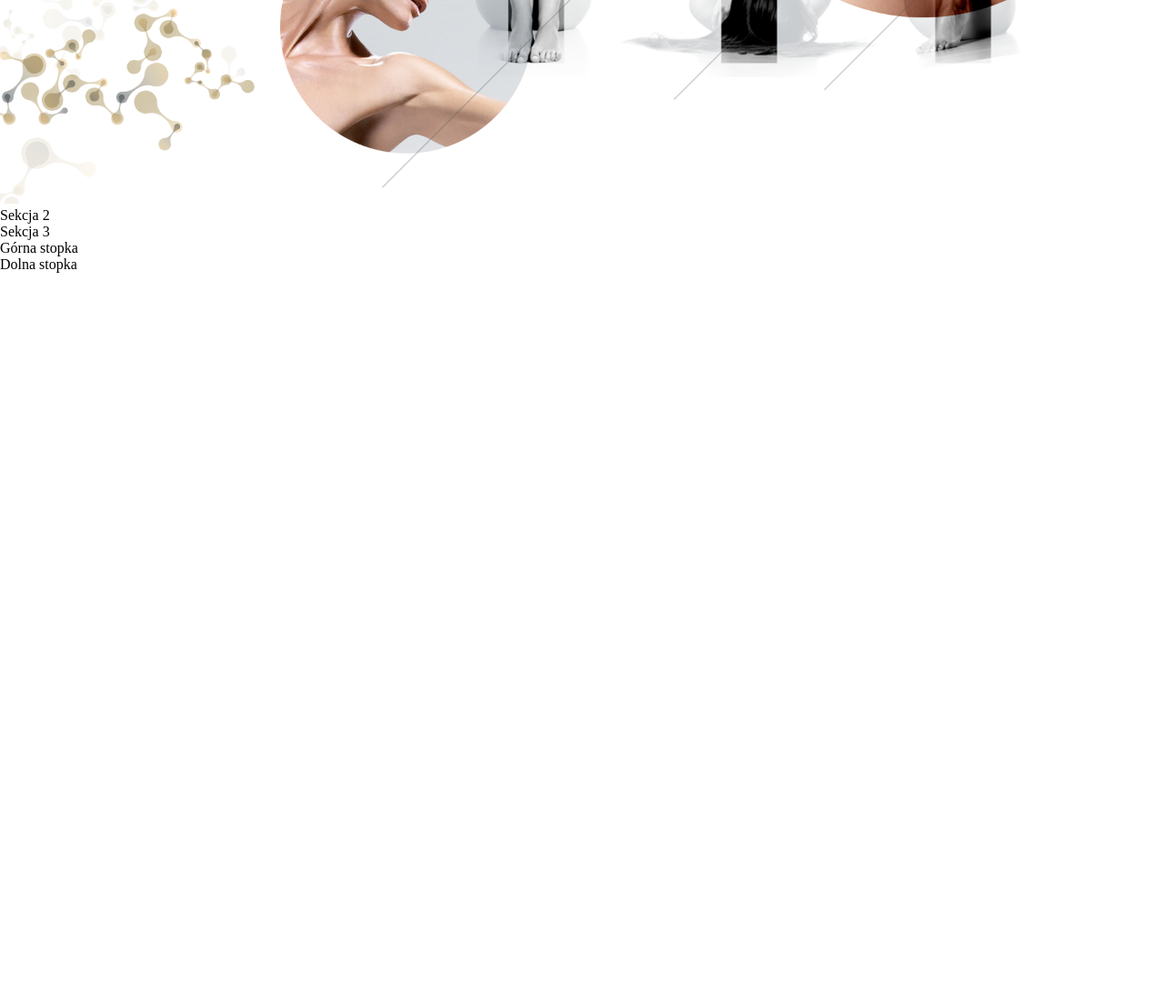
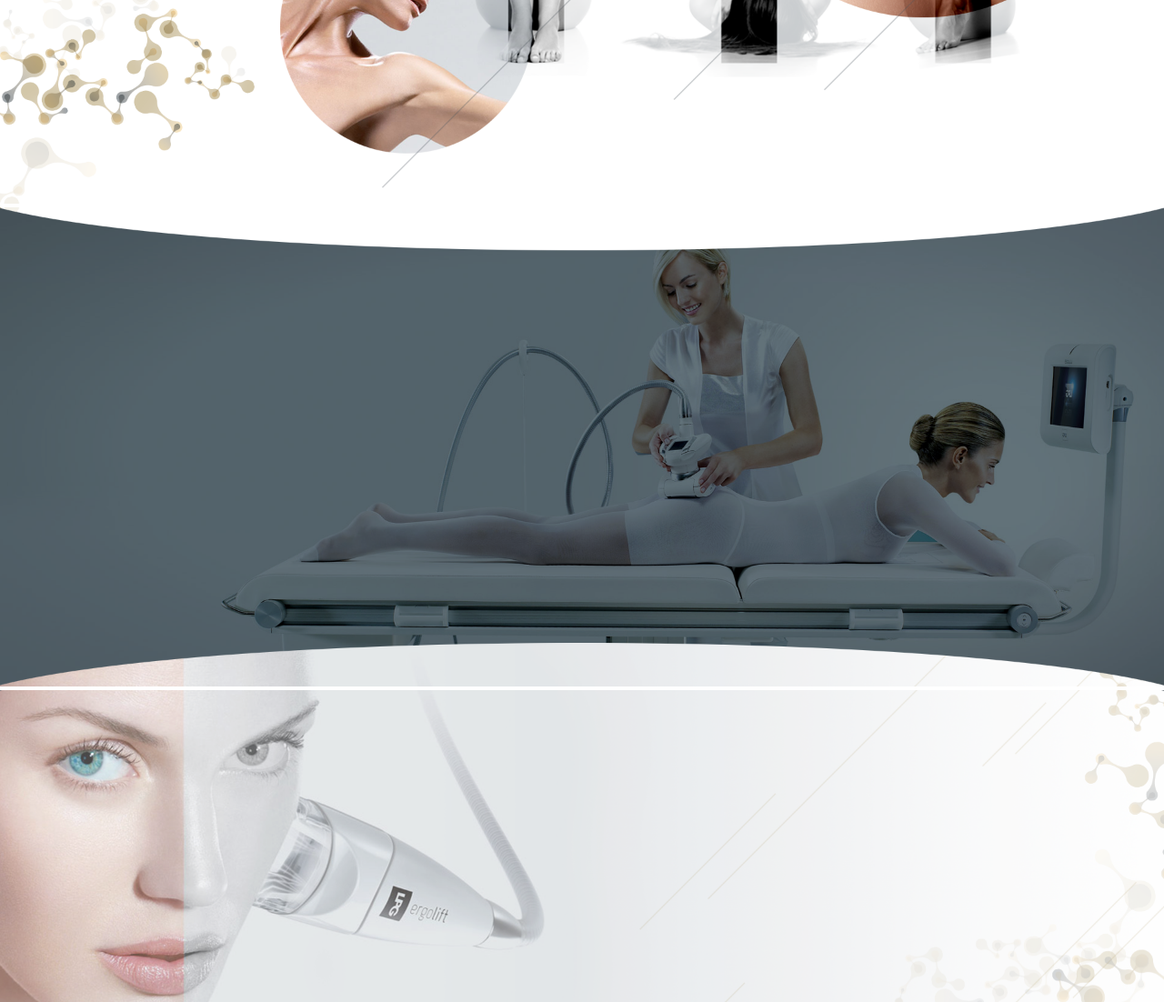
Before and after one commit to jaworski-pawel/jaworski-pawel.github.io, a plain HTML site: page Netkata2/index.html in a window 1280 px wide. Shown: the part 641-1743 px from the top of the page at 91% size. Before the commit the page ends 941 px from the top, so only its background shows below. Drawn offline with Linux system fonts and the light colour scheme.

Commit message:
Dodanie nowych sekcji Netkata

```diff
--- a/Netkata2/index.html
+++ b/Netkata2/index.html
@@ -44,11 +44,11 @@
         <div class="container" id="slider">
             <img src="img/slider_bg.png">
         </div>
-        <div>
-            Sekcja 2
+        <div class="container" id="welcome">
+            <img src="img/welcome_bg.png">
         </div>
-        <div>
-            Sekcja 3
+        <div class="container" id="news">
+            <img src="img/news_bg.png">
         </div>
         <footer>
             <div id="footer-top">
```
Also changed, not shown: Netkata2/img/news_bg.png (added), Netkata2/img/welcome_bg.png (added).
